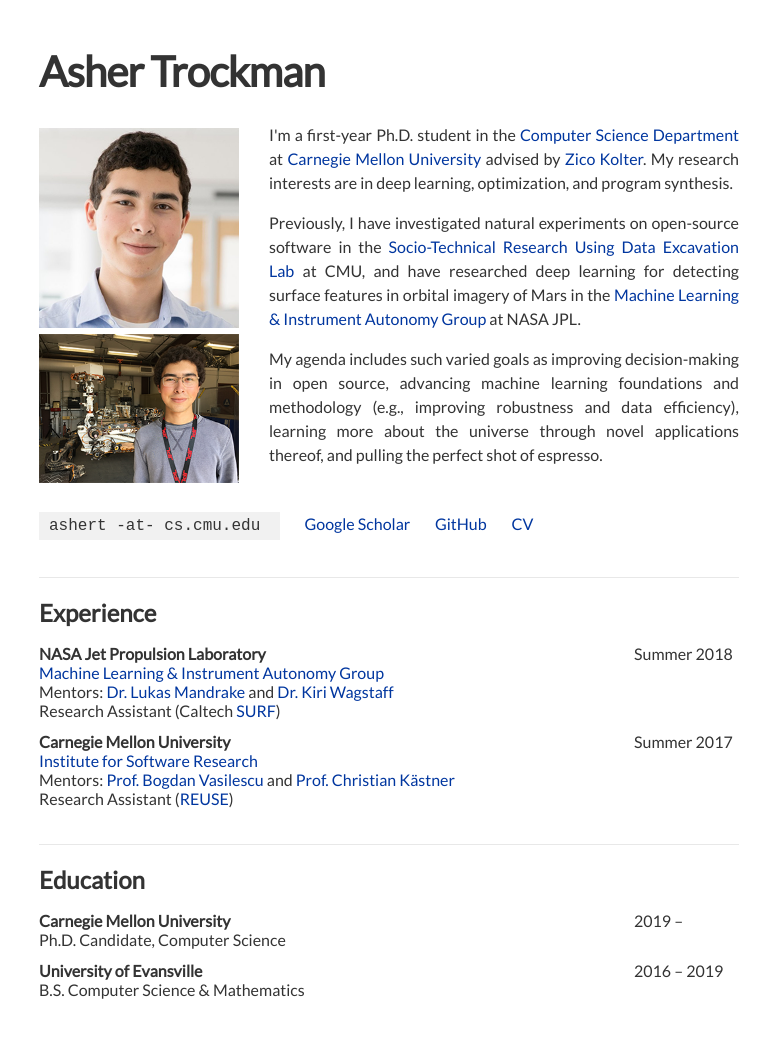
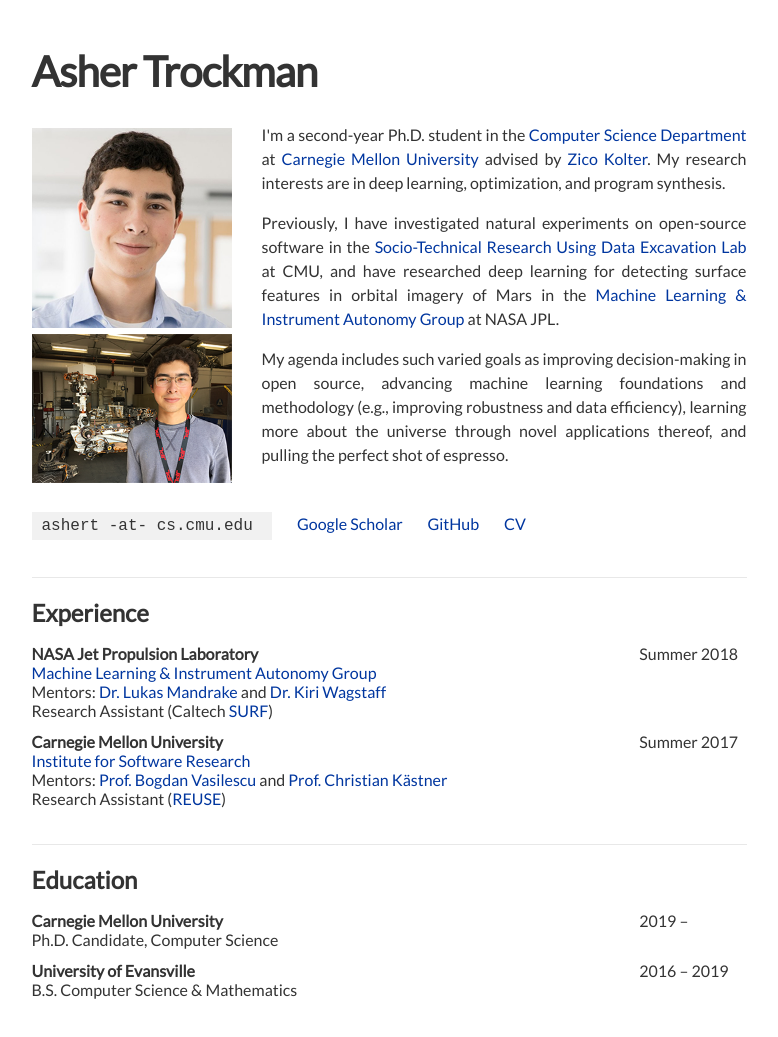
Before and after one commit to ashertrockman/ashertrockman.github.io, a Jekyll site: the page index.html, which Jekyll copies as it is, in a window 1280 px wide. Shown: the whole page, without its empty margins (251-1029 px from the left). Built offline with Jekyll 4.4.1, drawn with Linux system fonts in a browser that asks for light colours; Markdown is read by kramdown in place of the engine named in the settings.

Commit message:
Update index.html

```diff
--- a/index.html
+++ b/index.html
@@ -25,7 +25,7 @@
             font-weight: 100;
         }
         #content {
-            width: 700px;
+            width: 715px;
             margin: 0 auto;
             padding-top: 50px;
             line-height: 24px;
@@ -51,7 +51,7 @@
         }
         #about {
             float: right;
-            width: 470px;
+            width: 485px;
             margin-top: -5px;
         }
         #about-container {
@@ -125,7 +125,7 @@
                 </div>
                 <div id="about">
                     <p>
-                        I'm a first-year Ph.D. student in the <a href="https://csd.cs.cmu.edu">Computer Science Department</a> at
+                        I'm a second-year Ph.D. student in the <a href="https://csd.cs.cmu.edu">Computer Science Department</a> at
                         <a href="https://cs.cmu.edu">Carnegie Mellon University</a>
                         advised by <a href="http://zicokolter.com">Zico Kolter</a>.
                         My research interests are in deep learning, optimization, and program synthesis.
```
